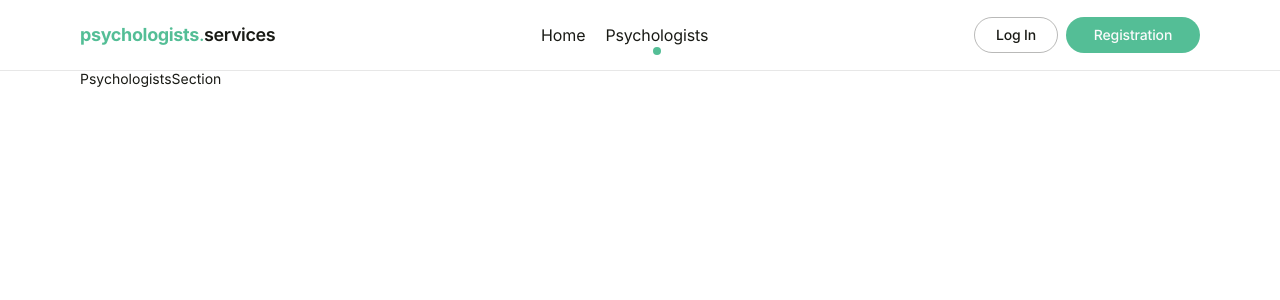
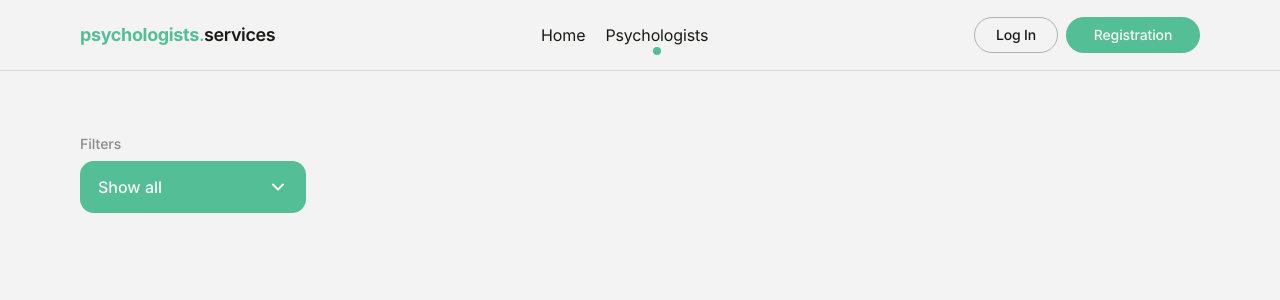
Before and after one commit to Oleksand-Kalinin/psychologists-services, a React (Vite) app: page /psychologists in a window 1280 px wide. Shown: the top 300 px of the page. Built offline with nearby package versions, Linux system fonts and the light colour scheme; no server answers.

Commit message:
add FiltersBtn

```diff
--- /dev/null
+++ b/src/components/FiltersBtn/FiltersBtn.jsx
@@ -0,0 +1,40 @@
+import { useState } from "react";
+import sprite from "../../images/sprite.svg";
+import css from "./FiltersBtn.module.css";
+
+const FiltersBtn = () => {
+  const [optionValue, setOptionValue] = useState("Show all");
+  const [showFiltersPopover, setShowFiltersPopover] = useState(false);
+
+  //   const options = [
+  //     { value: "a-to-z", label: "A to Z" },
+  //     { value: "z-to-a", label: "Z to A" },
+  //     { value: "less-then-ten", label: "Less then 10$" },
+  //     { value: "show-all", label: "Show all" },
+  //   ];
+
+  //   const handleChange = (selectedOption) => {
+  //     console.log("Selected option:", selectedOption);
+  //   };
+
+  return (
+    <div className={css.wrapperFiltersBtn}>
+      <p className={css.text}>Filters</p>
+      <button className={css.filtersBtn} type="button">
+        <p>{optionValue}</p>
+
+        {showFiltersPopover ? (
+          <svg className={css.icon}>
+            <use href={`${sprite}#chevron-up-icon`}></use>
+          </svg>
+        ) : (
+          <svg className={css.icon}>
+            <use href={`${sprite}#chevron-down-icon`}></use>
+          </svg>
+        )}
+      </button>
+    </div>
+  );
+};
+
+export default FiltersBtn;
--- /dev/null
+++ b/src/components/FiltersBtn/FiltersBtn.module.css
@@ -0,0 +1,34 @@
+.text {
+    font-weight: 500;
+    line-height: 1.29;
+    color: var(--color-text-filter);
+    margin-bottom: 8px;
+}
+
+.filtersBtn {
+    display: flex;
+    justify-content: space-between;
+    align-items: center;
+    border: none;
+    border-radius: 14px;
+    padding: 16px 18px;
+    min-width: 226px;
+    background-color: var(--main-color);
+
+    font-weight: 500;
+    font-size: 16px;
+    line-height: 1.25;
+    color: var(--background-color-home);
+
+    transition: background-color 250ms linear;
+}
+
+.filtersBtn:hover,
+.filtersBtn:focus {
+    background-color: var(--color-focus);
+}
+
+.icon {
+    width: 20px;
+    height: 20px;
+}
--- a/src/components/HeroSection/HeroSection.jsx
+++ b/src/components/HeroSection/HeroSection.jsx
@@ -4,8 +4,17 @@ import Section from "../Section/Section.jsx";
 
 import sprite from "../../images/sprite.svg";
 import css from "./HeroSection.module.css";
+import { useEffect } from "react";
 
 const HeroSection = () => {
+  useEffect(() => {
+    document.querySelector("body").style.backgroundColor =
+      "var(--background-color-home)";
+    return () => {
+      document.querySelector("body").removeAttribute("style");
+    };
+  });
+
   return (
     <Section className={css.heroSection}>
       <Container className={css.container}>
--- a/src/components/HeroSection/HeroSection.module.css
+++ b/src/components/HeroSection/HeroSection.module.css
@@ -1,7 +1,6 @@
 .heroSection {
     padding-top: 78px;
     padding-bottom: 32px;
-    background-color: var(--background-color-home);
 }
 
 .container {
--- a/src/components/PsychologistsSection/PsychologistsSection.jsx
+++ b/src/components/PsychologistsSection/PsychologistsSection.jsx
@@ -1,10 +1,15 @@
 import Container from "../Container/Container.jsx";
+import FiltersBtn from "../FiltersBtn/FiltersBtn.jsx";
 import Section from "../Section/Section.jsx";
+
+import css from "./PsychologistsSection.module.css";
 
 const PsychologistsSection = () => {
   return (
-    <Section>
-      <Container>PsychologistsSection</Container>
+    <Section className={css.psychologistsSection}>
+      <Container>
+        <FiltersBtn />
+      </Container>
     </Section>
   );
 };
--- /dev/null
+++ b/src/components/PsychologistsSection/PsychologistsSection.module.css
@@ -0,0 +1,4 @@
+.psychologistsSection {
+    padding-top: 64px;
+    padding-bottom: 64px;
+}
--- a/src/index.css
+++ b/src/index.css
@@ -15,6 +15,7 @@
   --color-users-icon: #fbc75e;
   --color-question-mark-icon: #4535af;
   --color-error: #ef5050;
+  --color-text-filter: #8a8a89;
 }
 
 body {
@@ -22,6 +23,7 @@ body {
   font-weight: 400;
   font-size: 14px;
   color: var(--color-text);
+  background-color: var(--background-color);
 }
 
 a {
```
Also changed, not shown: 1 other file (tests, documents, lock files or other folders).
